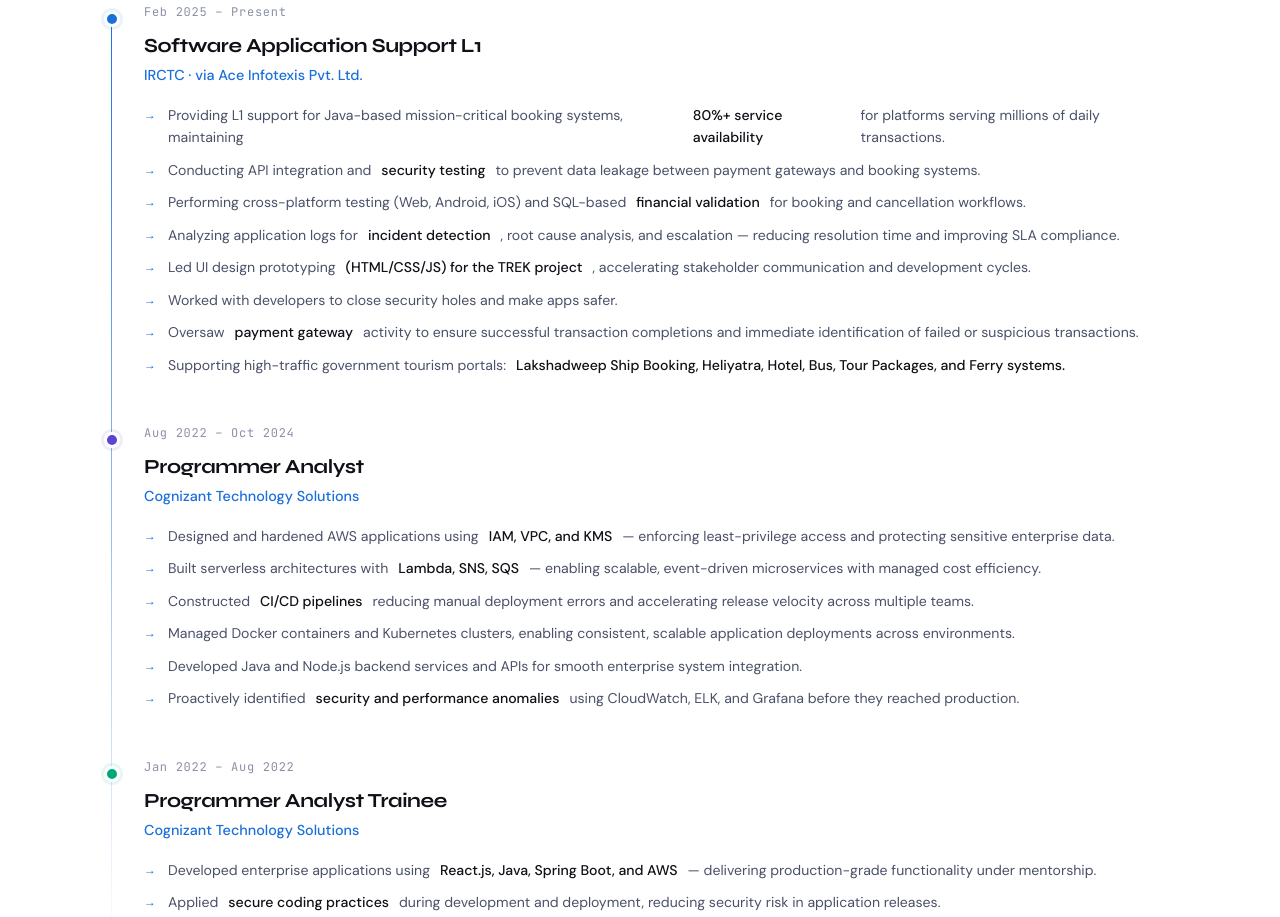
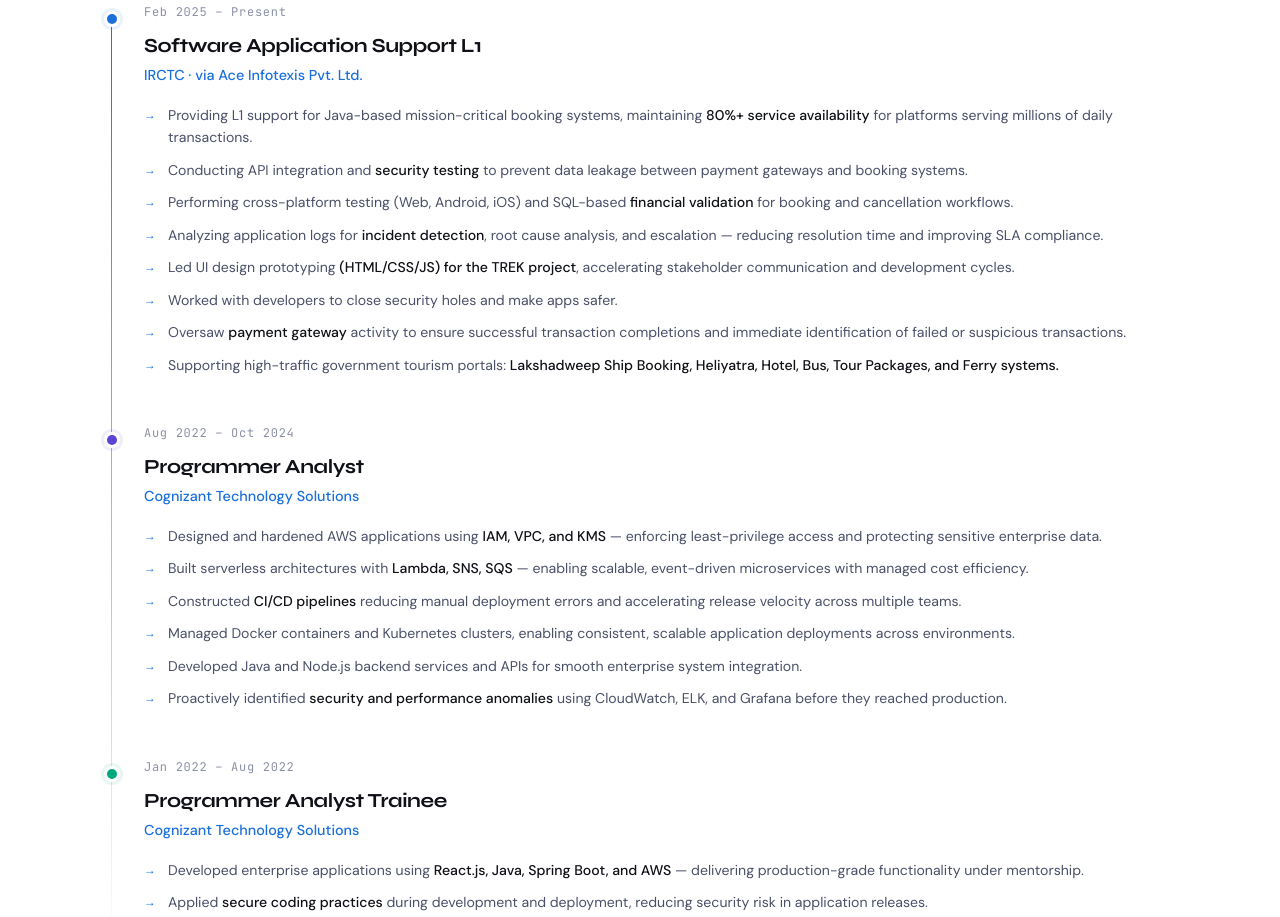
Before and after one commit to sin-atul/atul-portfolio, a website: page index.html in a window 1280 px wide. Shown: the part 5668-6585 px from the top of the page. Drawn offline with Linux system fonts and the light colour scheme.

Commit message:
Update index.html

```diff
--- a/index.html
+++ b/index.html
@@ -1045,14 +1045,14 @@
           <div class="exp-company">IRCTC · via Ace Infotexis Pvt. Ltd.</div>
         </div>
         <div class="exp-body">
-          <div class="exp-item">Providing L1 support for Java-based mission-critical booking systems, maintaining <span class="exp-highlight">80%+ service availability</span> for platforms serving millions of daily transactions.</div>
-          <div class="exp-item">Conducting API integration and <span class="exp-highlight">security testing</span> to prevent data leakage between payment gateways and booking systems.</div>
-          <div class="exp-item">Performing cross-platform testing (Web, Android, iOS) and SQL-based <span class="exp-highlight">financial validation</span> for booking and cancellation workflows.</div>
-          <div class="exp-item">Analyzing application logs for <span class="exp-highlight">incident detection</span>, root cause analysis, and escalation — reducing resolution time and improving SLA compliance.</div>
-          <div class="exp-item">Led UI design prototyping <span class="exp-highlight">(HTML/CSS/JS) for the TREK project</span>, accelerating stakeholder communication and development cycles.</div>
-		  <div class="exp-item">Worked with developers to close security holes and make apps safer.</div>
-		  <div class="exp-item">Oversaw <span class="exp-highlight">payment gateway</span> activity to ensure successful transaction completions and immediate identification of failed or suspicious transactions.</div>
-          <div class="exp-item">Supporting high-traffic government tourism portals: <span class="exp-highlight">Lakshadweep Ship Booking, Heliyatra, Hotel, Bus, Tour Packages, and Ferry systems.</span></div>
+          <div class="exp-item"><span class="exp-item-text">Providing L1 support for Java-based mission-critical booking systems, maintaining <span class="exp-highlight">80%+ service availability</span> for platforms serving millions of daily transactions.</span></div>
+          <div class="exp-item"><span class="exp-item-text">Conducting API integration and <span class="exp-highlight">security testing</span> to prevent data leakage between payment gateways and booking systems.</span></div>
+          <div class="exp-item"><span class="exp-item-text">Performing cross-platform testing (Web, Android, iOS) and SQL-based <span class="exp-highlight">financial validation</span> for booking and cancellation workflows.</span></div>
+          <div class="exp-item"><span class="exp-item-text">Analyzing application logs for <span class="exp-highlight">incident detection</span>, root cause analysis, and escalation — reducing resolution time and improving SLA compliance.</span></div>
+          <div class="exp-item"><span class="exp-item-text">Led UI design prototyping <span class="exp-highlight">(HTML/CSS/JS) for the TREK project</span>, accelerating stakeholder communication and development cycles.</span></div>
+		  <div class="exp-item"><span class="exp-item-text">Worked with developers to close security holes and make apps safer.</span></div>
+		  <div class="exp-item"><span class="exp-item-text">Oversaw <span class="exp-highlight">payment gateway</span> activity to ensure successful transaction completions and immediate identification of failed or suspicious transactions.</span></div>
+          <div class="exp-item"><span class="exp-item-text">Supporting high-traffic government tourism portals: <span class="exp-highlight">Lakshadweep Ship Booking, Heliyatra, Hotel, Bus, Tour Packages, and Ferry systems.</span></div>
         </div>
       </div>
       <div class="timeline-item reveal reveal-delay-1">
@@ -1063,12 +1063,12 @@
           <div class="exp-company">Cognizant Technology Solutions</div>
         </div>
         <div class="exp-body">
-          <div class="exp-item">Designed and hardened AWS applications using <span class="exp-highlight">IAM, VPC, and KMS</span> — enforcing least-privilege access and protecting sensitive enterprise data.</div>
-          <div class="exp-item">Built serverless architectures with <span class="exp-highlight">Lambda, SNS, SQS</span> — enabling scalable, event-driven microservices with managed cost efficiency.</div>
-          <div class="exp-item">Constructed <span class="exp-highlight">CI/CD pipelines</span> reducing manual deployment errors and accelerating release velocity across multiple teams.</div>
-          <div class="exp-item">Managed Docker containers and Kubernetes clusters, enabling consistent, scalable application deployments across environments.</div>
-          <div class="exp-item">Developed Java and Node.js backend services and APIs for smooth enterprise system integration.</div>
-          <div class="exp-item">Proactively identified <span class="exp-highlight">security and performance anomalies</span> using CloudWatch, ELK, and Grafana before they reached production.</div>
+          <div class="exp-item"><span class="exp-item-text">Designed and hardened AWS applications using <span class="exp-highlight">IAM, VPC, and KMS</span> — enforcing least-privilege access and protecting sensitive enterprise data.</span></div>
+          <div class="exp-item"><span class="exp-item-text">Built serverless architectures with <span class="exp-highlight">Lambda, SNS, SQS</span> — enabling scalable, event-driven microservices with managed cost efficiency.</span></div>
+          <div class="exp-item"><span class="exp-item-text">Constructed <span class="exp-highlight">CI/CD pipelines</span> reducing manual deployment errors and accelerating release velocity across multiple teams.</span></div>
+          <div class="exp-item"><span class="exp-item-text">Managed Docker containers and Kubernetes clusters, enabling consistent, scalable application deployments across environments.</span></div>
+          <div class="exp-item"><span class="exp-item-text">Developed Java and Node.js backend services and APIs for smooth enterprise system integration.</span></div>
+          <div class="exp-item"><span class="exp-item-text">Proactively identified <span class="exp-highlight">security and performance anomalies</span> using CloudWatch, ELK, and Grafana before they reached production.</span></div>
         </div>
       </div>
       <div class="timeline-item reveal reveal-delay-2">
@@ -1079,9 +1079,9 @@
           <div class="exp-company">Cognizant Technology Solutions</div>
         </div>
         <div class="exp-body">
-          <div class="exp-item">Developed enterprise applications using <span class="exp-highlight">React.js, Java, Spring Boot, and AWS</span> — delivering production-grade functionality under mentorship.</div>
-          <div class="exp-item">Applied <span class="exp-highlight">secure coding practices</span> during development and deployment, reducing security risk in application releases.</div>
-          <div class="exp-item">Assisted with database administration, validation, and query optimization to ensure data accuracy and application reliability.</div>
+          <div class="exp-item"><span class="exp-item-text">Developed enterprise applications using <span class="exp-highlight">React.js, Java, Spring Boot, and AWS</span> — delivering production-grade functionality under mentorship.</span></div>
+          <div class="exp-item"><span class="exp-item-text">Applied <span class="exp-highlight">secure coding practices</span> during development and deployment, reducing security risk in application releases.</span></div>
+          <div class="exp-item"><span class="exp-item-text">Assisted with database administration, validation, and query optimization to ensure data accuracy and application reliability.</span></div>
         </div>
       </div>
     </div>
```
